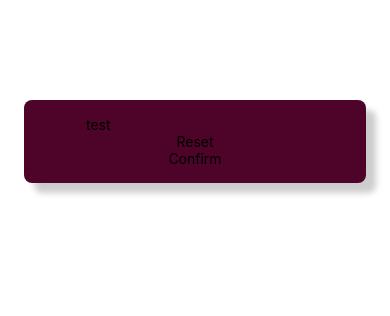
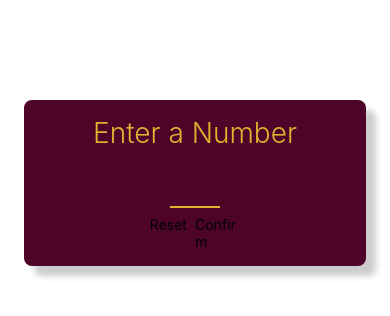
Before and after one commit to TRETYAKweb/game-app-guess-my-number, a React Native app: screen / in a window 390 px wide. Shown: the top 316 px of the page. Built offline with nearby package versions, Linux system fonts and the light colour scheme.

Commit message:
feat: update StartGameScreen component with number input and buttons
Added a text component with a title for entering a number in the StartGameScreen component. Also, included a text input field for the number, along with reset and confirm buttons.

```diff
--- a/screens/StartGameScreen/index.js
+++ b/screens/StartGameScreen/index.js
@@ -1,4 +1,4 @@
-import { TextInput, View, Button } from "react-native";
+import { Text, TextInput, View } from "react-native";
 import { MainButton } from "../../components";
 
 import { styles } from "./styles";
@@ -6,9 +6,22 @@
 export const StartGameScreen = () => {
   return (
     <View style={styles.sukaContainer}>
-      <TextInput placeholder="test" />
-      <MainButton>Reset</MainButton>
-      <MainButton>Confirm</MainButton>
+      <Text style={styles.startGameTitle}>Enter a Number</Text>
+      <TextInput
+        style={styles.textInput}
+        maxLength={2}
+        keyboardType="number-pad"
+        autoCapitalize="none"
+        autoCorrect={false}
+      />
+      <View style={styles.buttonsContainer}>
+        <View style={styles.buttonContainer}>
+          <MainButton>Reset</MainButton>
+        </View>
+        <View style={styles.buttonContainer}>
+          <MainButton>Confirm</MainButton>
+        </View>
+      </View>
     </View>
   );
 };
```
